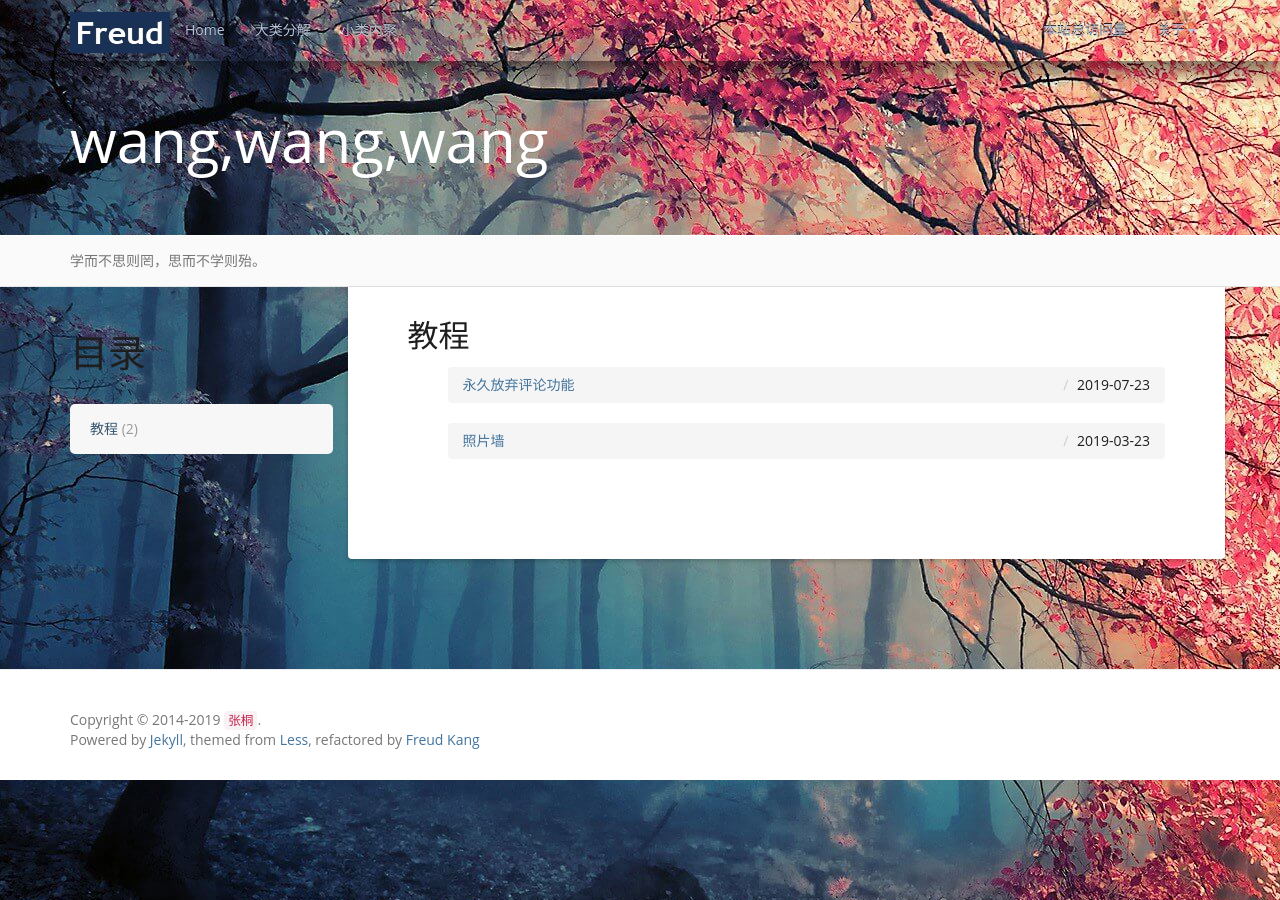
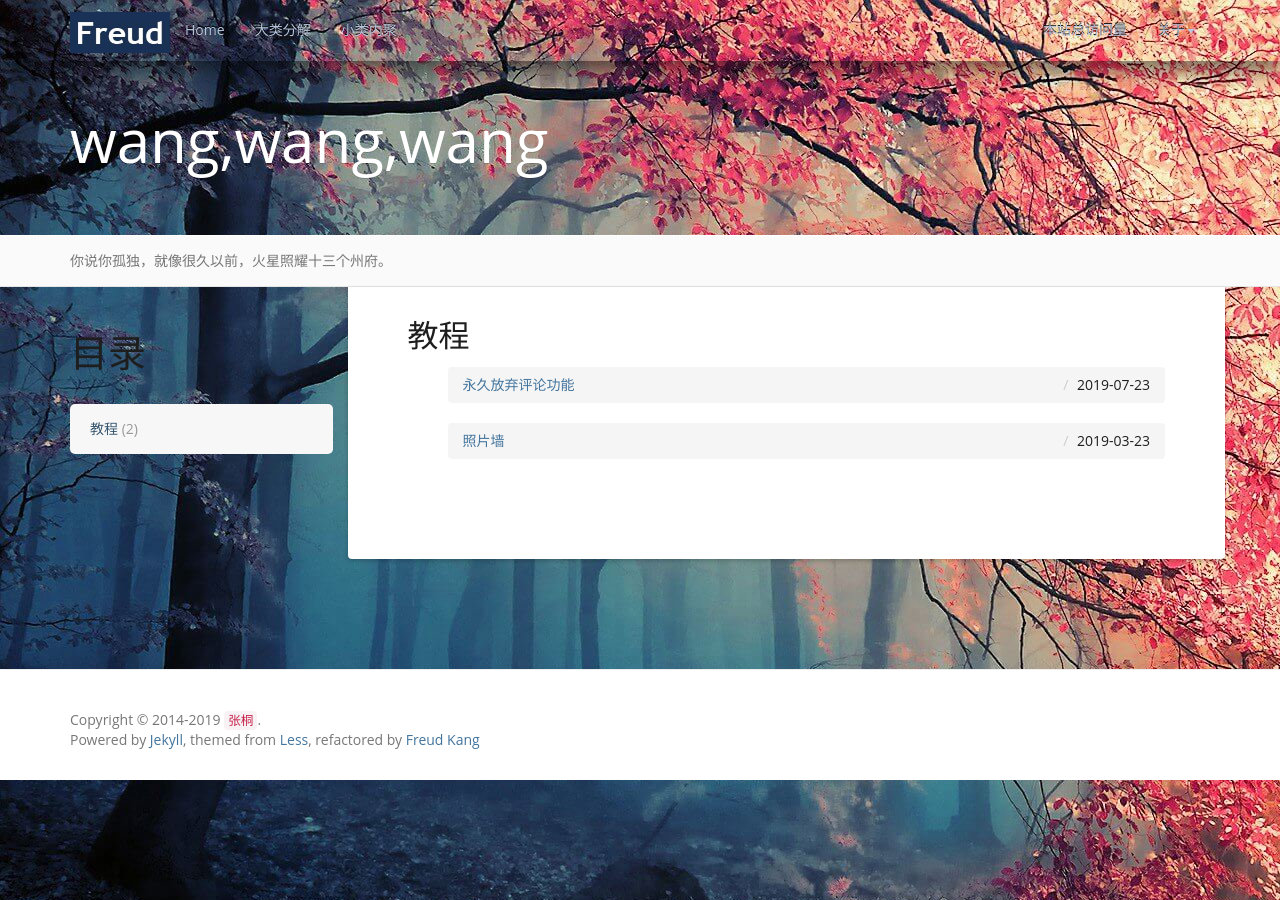
Before and after one commit to zhangto/zhangto.github.io, a Jekyll site: the page built from tag/index.html, in a window 1280 px wide. Built offline with Jekyll 4.4.1, drawn with Linux system fonts in a browser that asks for light colours; nearby versions of some CDN libraries; comment, search, counter and statistics services are not loaded.

Commit message:
Update _config.yml

```diff
--- a/_config.yml
+++ b/_config.yml
@@ -6,10 +6,10 @@ url: https://www.zhangto.github.io
 resume_site: https://www.zhangto.github.io
 github: https://github.com/zhangto
 baseurl: ""
-description: my world
+description: Hello World
 meta_description: 个人博客
 motto: wang,wang,wang
-banner: 学而不思则罔，思而不学则殆。
+banner: 你说你孤独，就像很久以前，火星照耀十三个州府。
 
 #permalink: /:categories/:year/:month/:day/:title/
 permalink: /:year/:month/:day/:title/
```
